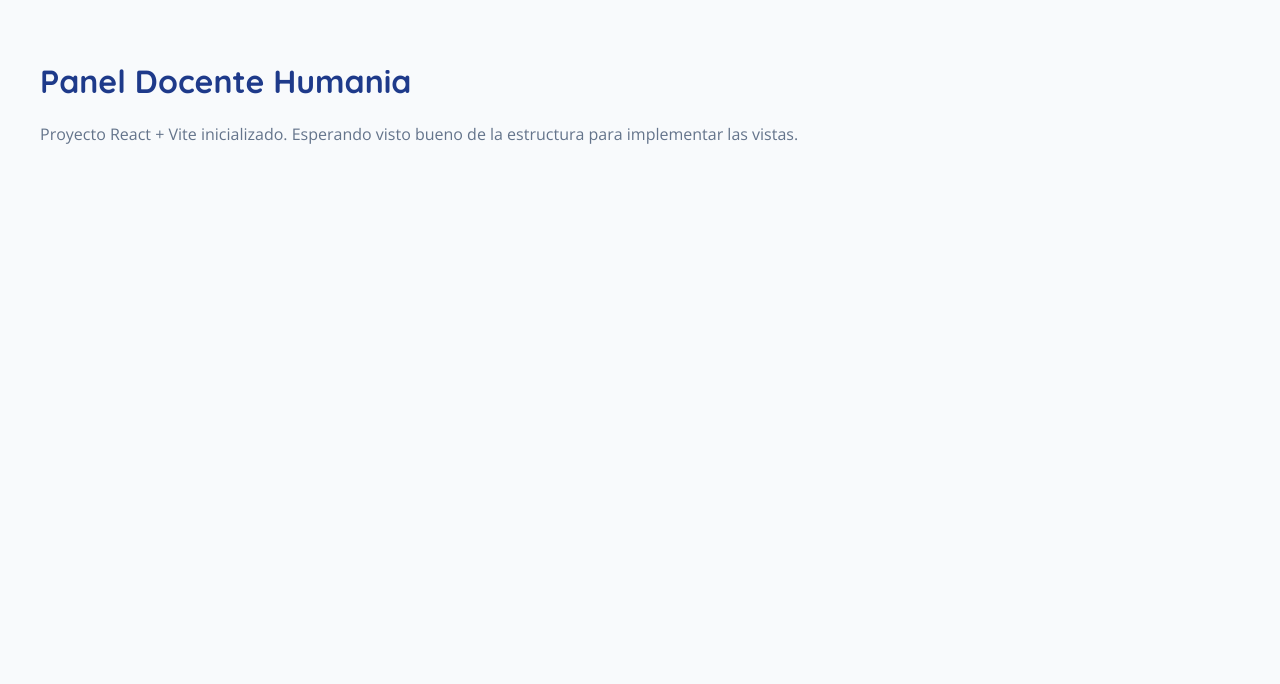
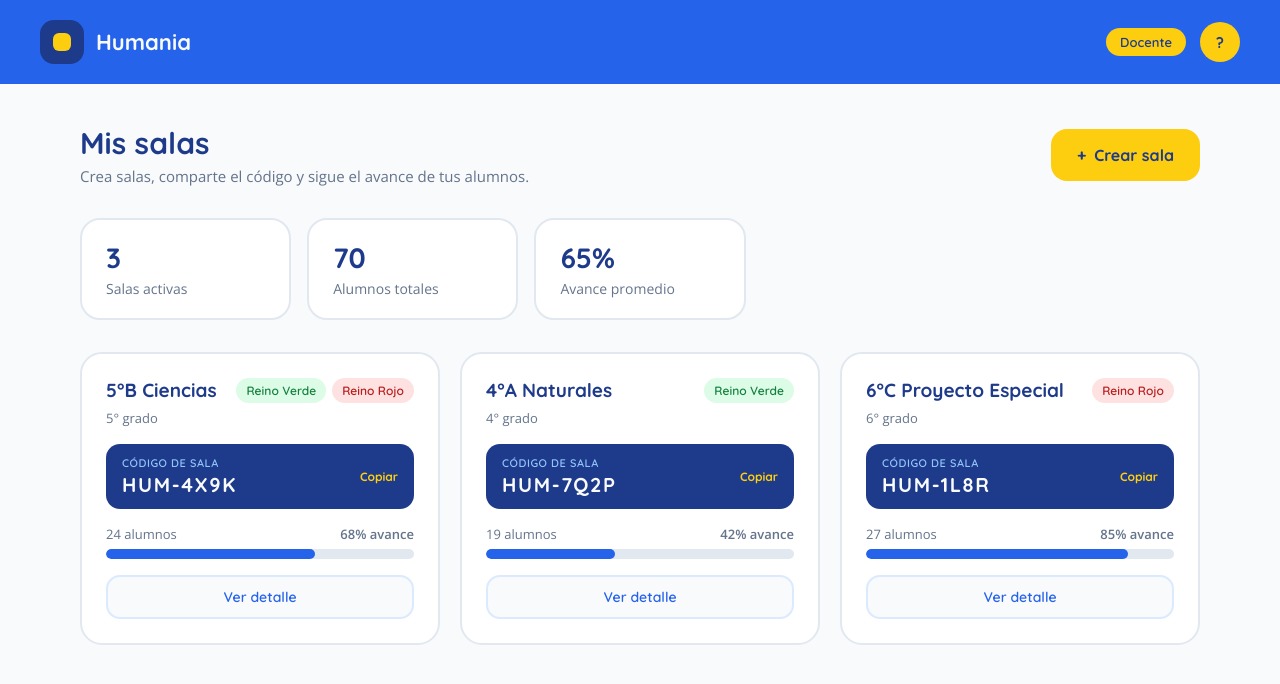
Before and after one commit to katemyme/Humania, a React (Vite) app in the folder panel-web/: page /salas in a window 1280 px wide. Shown: the top 684 px of the page. Built offline with nearby package versions, Linux system fonts and the light colour scheme; sample sign-in values are in the browser's storage.

Commit message:
feat: enrutado principal con rutas protegidas

```diff
--- a/panel-web/src/App.jsx
+++ b/panel-web/src/App.jsx
@@ -1,15 +1,36 @@
-// Bootstrap placeholder — el enrutado y las vistas se implementan tras la
-// aprobación de la estructura propuesta (ver CLAUDE.md).
+import { BrowserRouter, Routes, Route, Navigate } from 'react-router-dom'
+import { AuthProvider, useAuth } from './context/AuthContext.jsx'
+import Login from './views/Login.jsx'
+import Dashboard from './views/Dashboard.jsx'
+import SalaDetalle from './views/SalaDetalle.jsx'
+
+function ProtectedRoute({ children }) {
+  const { user } = useAuth()
+  return user ? children : <Navigate to="/login" replace />
+}
+
+function PublicRoute({ children }) {
+  const { user } = useAuth()
+  return user ? <Navigate to="/salas" replace /> : children
+}
+
 export default function App() {
   return (
-    <div style={{ padding: 40, fontFamily: 'Open Sans, sans-serif' }}>
-      <h1 style={{ fontFamily: 'Quicksand, sans-serif', color: '#1E3A8A' }}>
-        Panel Docente Humania
-      </h1>
-      <p style={{ color: '#64748B' }}>
-        Proyecto React + Vite inicializado. Esperando visto bueno de la
-        estructura para implementar las vistas.
-      </p>
-    </div>
+    <AuthProvider>
+      <BrowserRouter>
+        <Routes>
+          <Route path="/login" element={
+            <PublicRoute><Login /></PublicRoute>
+          } />
+          <Route path="/salas" element={
+            <ProtectedRoute><Dashboard /></ProtectedRoute>
+          } />
+          <Route path="/salas/:id" element={
+            <ProtectedRoute><SalaDetalle /></ProtectedRoute>
+          } />
+          <Route path="*" element={<Navigate to="/salas" replace />} />
+        </Routes>
+      </BrowserRouter>
+    </AuthProvider>
   )
 }
```
